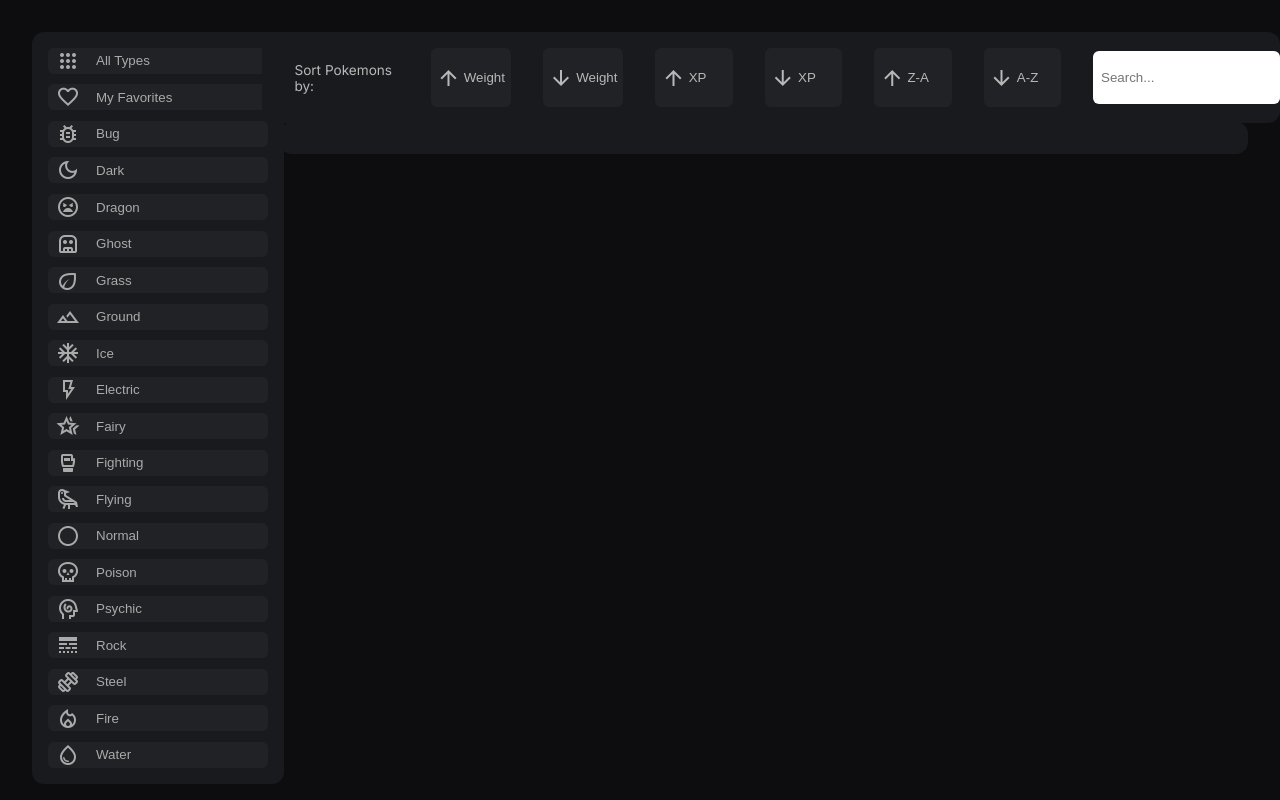
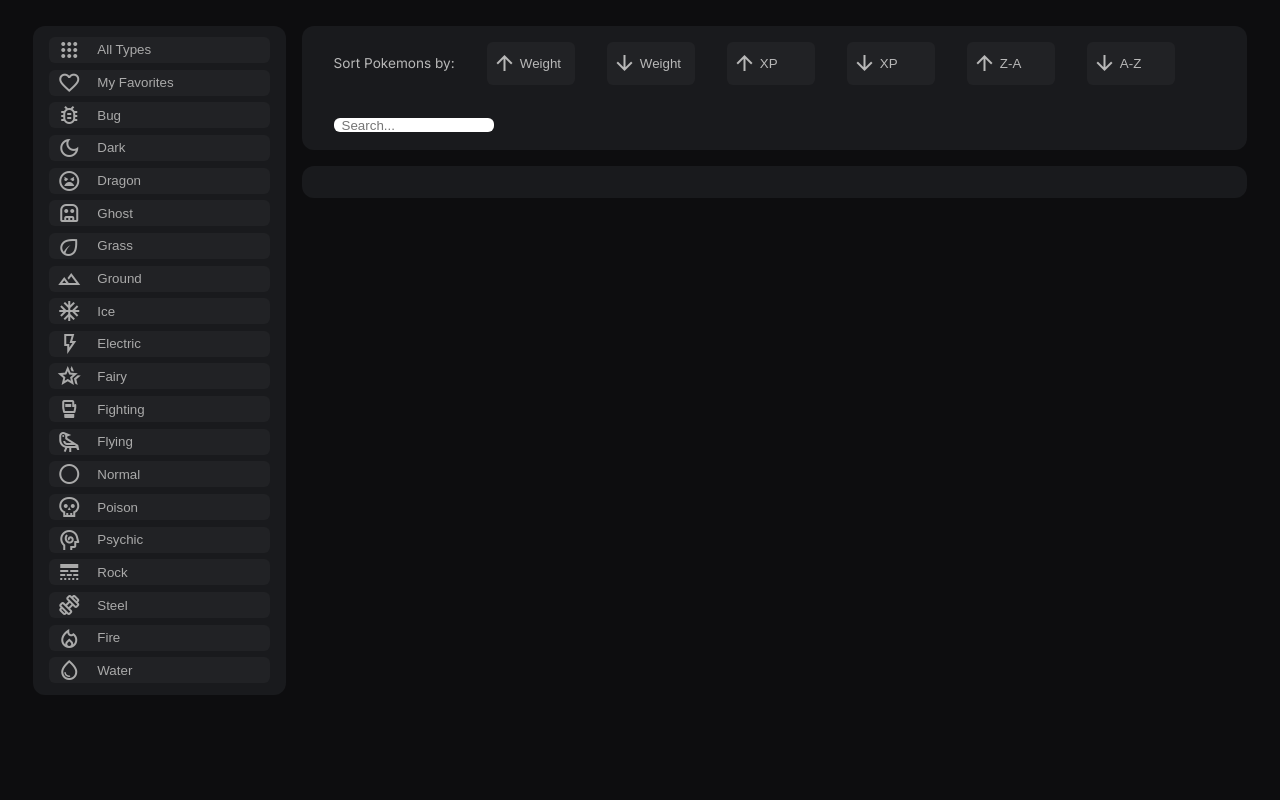
Before and after one commit to teriTheDesigner/pokemon-app, a plain HTML site: page index.html in a window 1280 px wide. Drawn offline with nearby package versions, Linux system fonts and the light colour scheme; no server answers.

Commit message:
layout changes

```diff
--- a/index.html
+++ b/index.html
@@ -18,13 +18,16 @@
     />
     <title>Pokemon</title>
   </head>
-  <body class="inter">
+  <body class="inter outer-grid">
+    <div class="inner-grid">
       <aside>
+        <div>
           <button class="type" data-action="filter" data-filter="*">
             <span class="material-symbols-outlined"> apps </span>All Types
           </button>
           <button class="type" data-action="filter" data-filter="favorite">
-        <span class="material-symbols-outlined"> favorite </span> My Favorites
+            <span class="material-symbols-outlined"> favorite </span> My
+            Favorites
           </button>
 
           <button class="type" data-action="filter" data-filter="bug">
@@ -78,12 +81,14 @@
             <span class="material-symbols-outlined"> exercise </span>Steel
           </button>
           <button class="type" data-action="filter" data-filter="fire">
-        <span class="material-symbols-outlined"> local_fire_department </span
+            <span class="material-symbols-outlined">
+              local_fire_department </span
             >Fire
           </button>
           <button class="type" data-action="filter" data-filter="water">
             <span class="material-symbols-outlined"> water_drop </span>Water
           </button>
+        </div>
       </aside>
       <main>
         <section class="sorting">
@@ -188,11 +193,14 @@
                 <strong>Weight:</strong> <span class="modal-weight"></span> kg
               </p>
               <p><strong>Type:</strong> <span class="modal-types"></span></p>
-            <p><strong>Experience:</strong> <span class="modal-exp"></span></p>
+              <p>
+                <strong>Experience:</strong> <span class="modal-exp"></span>
+              </p>
               <p>
                 <strong>Abilities</strong>
               </p>
               <div class="modal-abilities"></div>
+            </div>
           </div>
         </div>
       </div>
--- a/style.css
+++ b/style.css
@@ -8,26 +8,31 @@
 }
 
 body {
-  margin: 2rem;
+  margin-top: 2%;
   background-color: #0d0d0f;
   color: rgb(184, 184, 184);
-  max-width: 1500px;
 }
 
 /* Sidebar Styles */
 aside {
   background-color: #191a1d;
-  width: max-content;
   padding: 0.5rem 1rem 0.5rem 1rem;
   font-size: 0.7rem;
   display: flex;
   flex-direction: column;
   border-radius: 12px;
+  justify-content: start;
+  position: sticky;
+  max-height: 700px;
+  top: 2%;
+}
+
+aside div {
+  width: max-content;
+  display: flex;
+  flex-direction: column;
   justify-content: space-evenly;
-  position: fixed;
-  top: 2rem;
-  bottom: 1rem;
-  max-height: 900px;
+  max-height: 1000px;
 }
 
 .type {
@@ -41,8 +46,8 @@ aside {
   align-items: center;
   padding-right: 6rem;
   background-color: #212225;
-  margin-block-start: 0.2em;
-  margin-block-end: 0.2em;
+  margin-block-start: 0.25em;
+  margin-block-end: 0.25em;
 }
 
 .type:hover {
@@ -58,17 +63,15 @@ aside {
 /* Sorting Section Styles */
 .sorting {
   display: flex;
+  flex-wrap: wrap;
   padding-top: 1rem;
   padding-bottom: 1rem;
   padding-left: 2rem;
+  padding-right: 1rem;
   gap: 2rem;
   font-size: 0.85rem;
   background-color: #191a1d;
   border-radius: 12px;
-  width: 77%;
-  right: 0;
-  position: fixed;
-  top: 2rem;
 }
 
 .sorting button:not(:last-child) {
@@ -106,11 +109,12 @@ aside {
   border: none;
   background-color: #212225;
   cursor: pointer;
-  height: 90%;
+  height: 80%;
 }
 
 #search {
-  height: 90%;
+  height: 80%;
+  width: 10rem;
   padding-left: 0.5rem;
   border-radius: 6px;
   border: none;
@@ -124,7 +128,7 @@ aside {
   background-color: #ffffff;
   max-height: 300px;
   overflow-y: auto;
-  width: calc(100%);
+  width: 100%;
   border-radius: 6px;
   z-index: 1000;
   top: calc(100% + 5px);
@@ -165,9 +169,9 @@ aside {
   gap: 1rem;
   background-color: #191a1d;
   border-radius: 12px;
-  width: 77%;
-  margin-left: auto;
-  margin-top: 10%;
+
+  /* max-height: 700px; */
+  overflow-y: scroll;
 }
 
 .pokemon-image {
@@ -272,3 +276,42 @@ aside {
   max-width: 400px;
   max-height: 500px;
 }
+
+.outer-grid {
+  display: grid;
+  grid-template-columns: 2% 1fr 2%;
+}
+
+.inner-grid {
+  grid-column: 2/3;
+  margin: auto;
+  max-height: screen;
+  max-width: 1500px;
+  display: grid;
+  grid-template-columns: min-content 1fr;
+  gap: 1rem;
+}
+
+main {
+  display: flex;
+  flex-direction: column;
+  gap: 1rem;
+}
+
+@media only screen and (max-width: 900px) {
+  aside {
+    display: none;
+  }
+  .all-pokemon-cards {
+    grid-template-columns: 1fr 1fr 1fr;
+  }
+}
+
+@media only screen and (max-width: 600px) {
+  .inner-grid {
+    height: max-content;
+  }
+  .all-pokemon-cards {
+    grid-template-columns: 1fr 1fr;
+  }
+}
```
Lines whose indentation alone changed are shown as unchanged.
